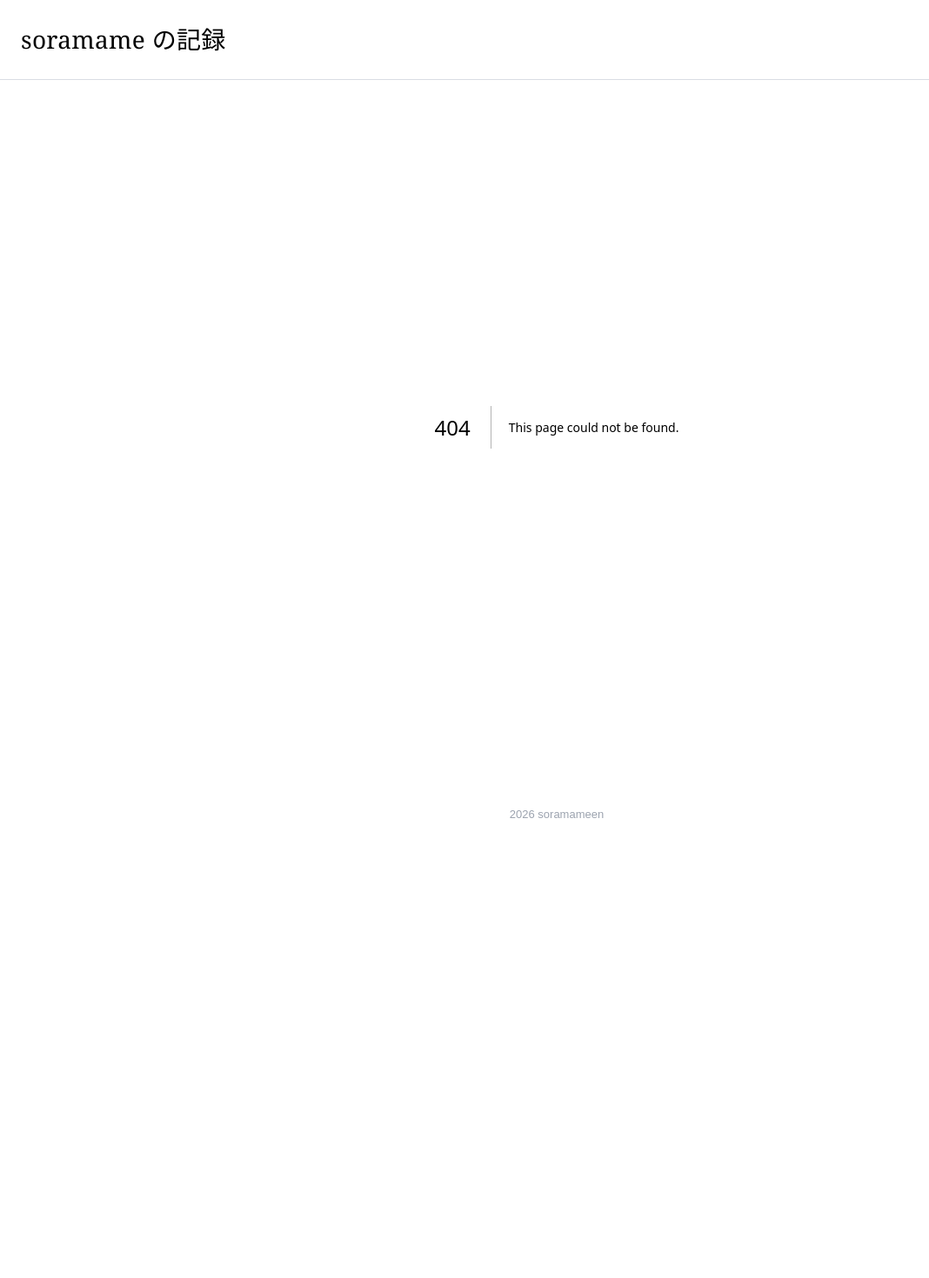
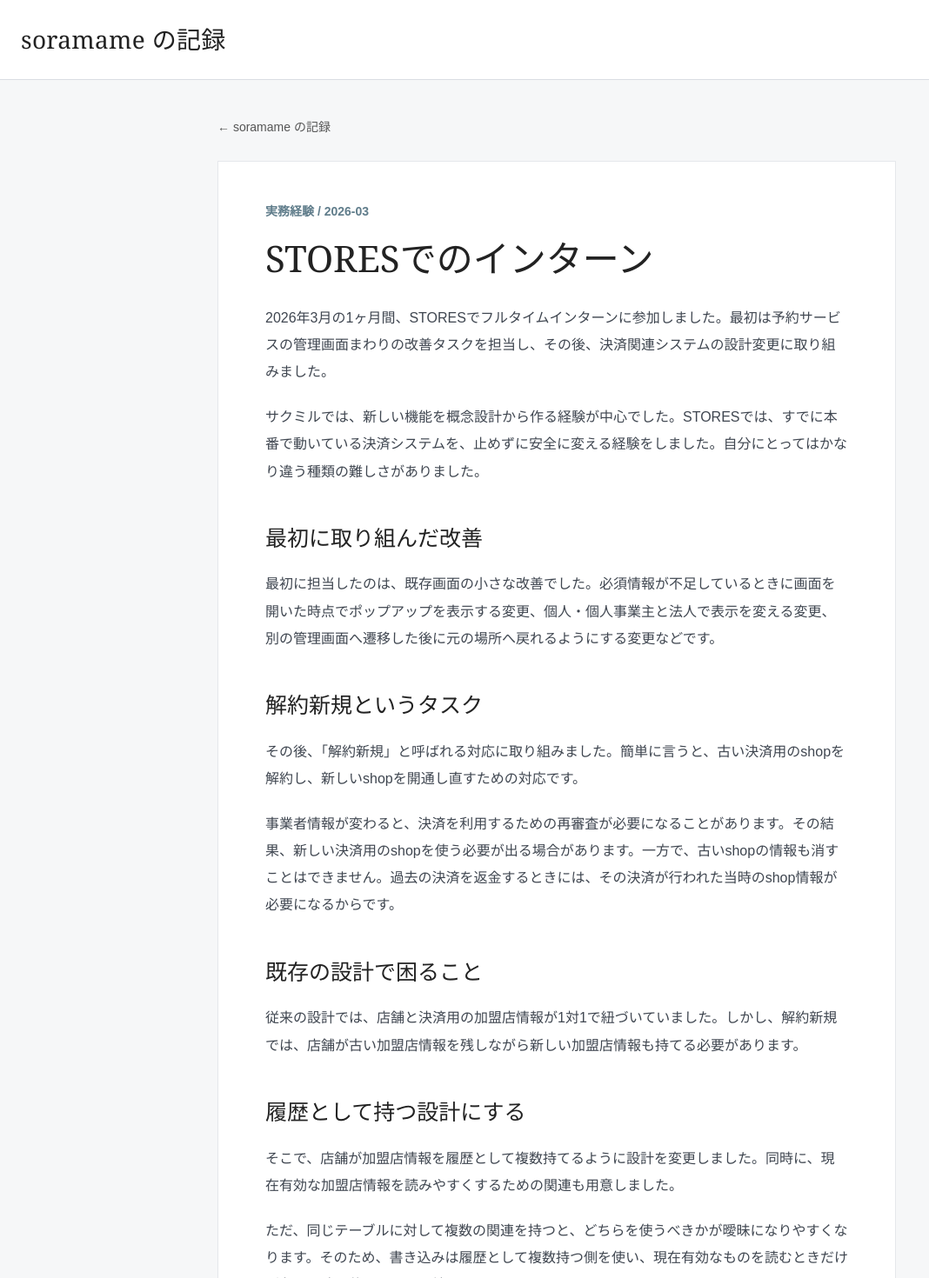
Before and after one commit to soramameen/portfolio-nextjs, a Next.js app: page /stores-internship in a window 1280 px wide. Before the commit this address had no page. Shown: the top 1470 px of the page at 87% size, without its empty margins (0-1068 px from the left). Before the commit the page ends 981 px from the top, so only its background shows below. Built offline with nearby package versions, Linux system fonts and the light colour scheme.

Commit message:
add: stores

```diff
--- /dev/null
+++ b/app/stores-internship/page.tsx
@@ -0,0 +1,81 @@
+import Link from "next/link";
+
+export default function StoresInternship() {
+  return (
+    <main className="wrap">
+      <Link className="back" href="/">
+        ← soramame の記録
+      </Link>
+      <article>
+        <div className="date">実務経験 / 2026-03</div>
+        <h1>STORESでのインターン</h1>
+
+        <p>
+          2026年3月の1ヶ月間、STORESでフルタイムインターンに参加しました。最初は予約サービスの管理画面まわりの改善タスクを担当し、その後、決済関連システムの設計変更に取り組みました。
+        </p>
+        <p>
+          サクミルでは、新しい機能を概念設計から作る経験が中心でした。STORESでは、すでに本番で動いている決済システムを、止めずに安全に変える経験をしました。自分にとってはかなり違う種類の難しさがありました。
+        </p>
+
+        <h2>最初に取り組んだ改善</h2>
+        <p>
+          最初に担当したのは、既存画面の小さな改善でした。必須情報が不足しているときに画面を開いた時点でポップアップを表示する変更、個人・個人事業主と法人で表示を変える変更、別の管理画面へ遷移した後に元の場所へ戻れるようにする変更などです。
+        </p>
+
+        <h2>解約新規というタスク</h2>
+        <p>
+          その後、「解約新規」と呼ばれる対応に取り組みました。簡単に言うと、古い決済用のshopを解約し、新しいshopを開通し直すための対応です。
+        </p>
+        <p>
+          事業者情報が変わると、決済を利用するための再審査が必要になることがあります。その結果、新しい決済用のshopを使う必要が出る場合があります。一方で、古いshopの情報も消すことはできません。過去の決済を返金するときには、その決済が行われた当時のshop情報が必要になるからです。
+        </p>
+
+        <h2>既存の設計で困ること</h2>
+        <p>
+          従来の設計では、店舗と決済用の加盟店情報が1対1で紐づいていました。しかし、解約新規では、店舗が古い加盟店情報を残しながら新しい加盟店情報も持てる必要があります。
+        </p>
+
+        <h2>履歴として持つ設計にする</h2>
+        <p>
+          そこで、店舗が加盟店情報を履歴として複数持てるように設計を変更しました。同時に、現在有効な加盟店情報を読みやすくするための関連も用意しました。
+        </p>
+        <p>
+          ただ、同じテーブルに対して複数の関連を持つと、どちらを使うべきかが曖昧になりやすくなります。そのため、書き込みは履歴として複数持つ側を使い、現在有効なものを読むときだけ別名の関連を使う、という境界を置きました。
+        </p>
+
+        <h2>返金を壊さないために</h2>
+        <p>
+          もう一つ大事だったのは、決済情報に「決済当時の加盟店情報」を持たせることです。
+        </p>
+        <p>
+          日時から当時のshopを推測する方法も考えられます。ただ、お金が絡む処理で推測に頼るのは危険です。そこで、決済が作成された時点で、そのとき使われた加盟店情報を明示的に紐づける設計にしました。
+        </p>
+
+        <h2>安全に移行する</h2>
+        <p>
+          難しかったのは、理想の設計を考えることだけではありませんでした。すでに本番で動いている決済システムのデータ構造を、安全に変える必要がありました。
+        </p>
+        <p>
+          最初は、カラム追加とデータ投入を一つのPRで進めようとしていました。しかし、止めてはいけないプロダクトでは、それだけでも慎重に分ける必要があると分かりました。最終的には、カラム追加、backfill、NOT NULL制約追加などを細かく分けて進めました。
+        </p>
+
+        <h2>影響範囲を追う</h2>
+        <p>
+          決済は影響範囲が広く、見落としが許されない領域でした。クレジットカード決済の開始から完了までの流れ、月謝のような定期決済、返金、手数料計算など、関連する処理を一つずつ追いました。
+        </p>
+
+        <h2>振り返って</h2>
+        <p className="note">
+          このインターンで一番学んだのは、本番で動いている決済システムを安全に変える難しさです。理想の設計を考えるだけでは足りず、既存データをどう移行するか、どの順番でリリースすれば安全か、どの処理が影響を受けるかまで考える必要がありました。
+        </p>
+        <p>
+          サクミルでは、新しい機能を設計して形にする経験をしました。STORESでは、すでに動いている大きな仕組みを壊さずに変える経験をしました。この2つは、自分にとってかなり違う種類の学びでした。
+        </p>
+
+        <div className="tags">
+          Ruby on Rails / MongoDB / Mongoid / REST API / GraphQL / 決済関連システム
+        </div>
+      </article>
+    </main>
+  );
+}
```
